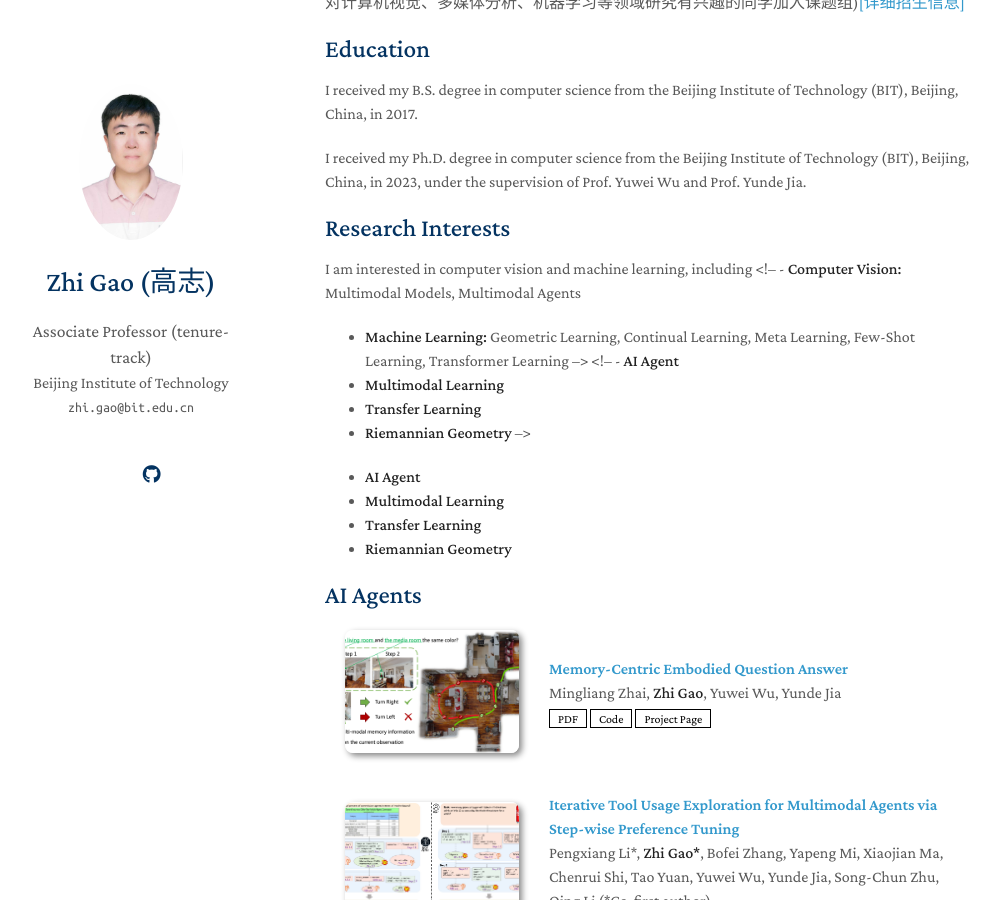
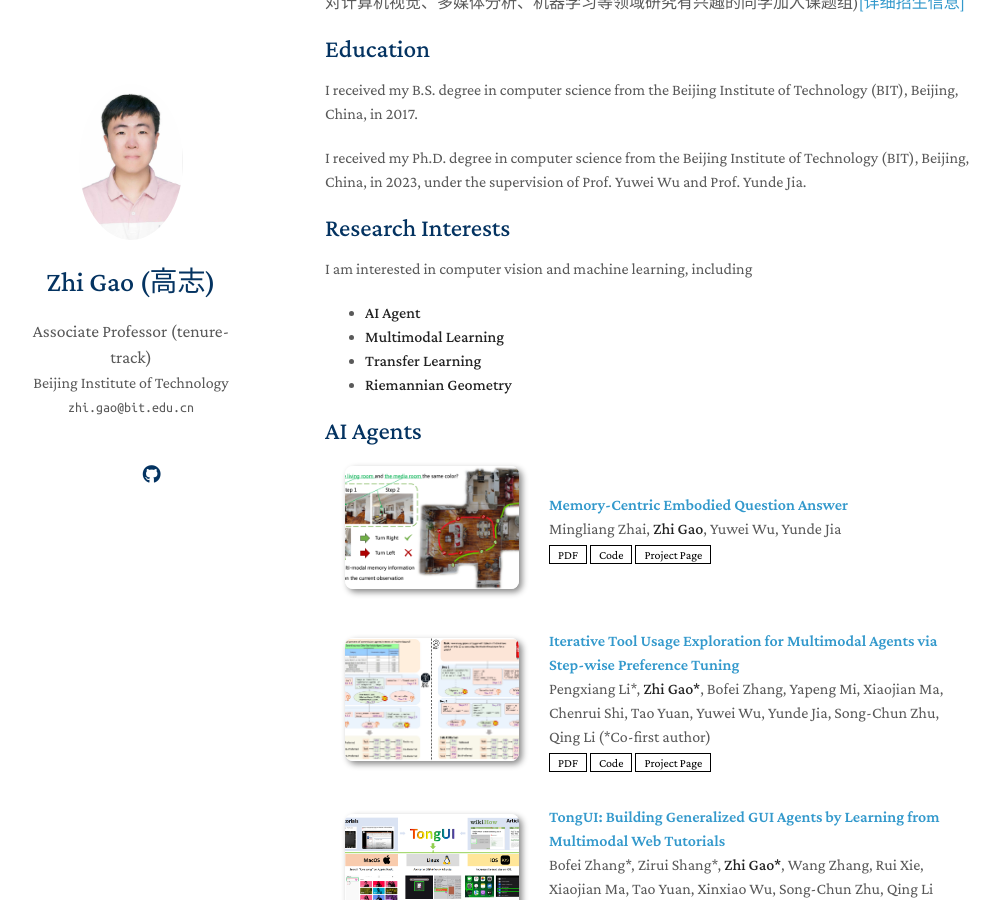
Before and after one commit to zhigao2017/ZhiGao2017.github.io, a Jekyll site: the page built from index.md, in a window 1280 px wide and 900 px high, scrolled down 368 px. Shown: the whole window, without its empty margins (145-1145 px from the left). Built offline with Jekyll 4.4.1, drawn with Linux system fonts in a browser that asks for light colours; a style sheet for code colours, icons or effects is not loaded; our own code applies the rules of GitHub Pages for plain Markdown files.

Commit message:
feat/category

```diff
--- a/index.md
+++ b/index.md
@@ -24,12 +24,6 @@ I received my Ph.D. degree in computer science from the Beijing Institute of Tec
 ## Research Interests
 
 I am interested in computer vision and machine learning, including
-<!-- - **Computer Vision:** Multimodal Models, Multimodal Agents
-- **Machine Learning:** Geometric Learning, Continual Learning, Meta Learning, Few-Shot Learning, Transformer Learning -->
-<!-- - **AI Agent**
-- **Multimodal Learning**
-- **Transfer Learning**
-- **Riemannian Geometry**  -->
 
 - [**AI Agent**](#ai-agent)
 - [**Multimodal Learning**](#multimodal-learning)
```
